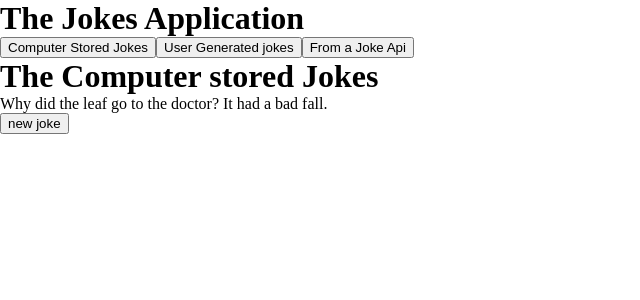
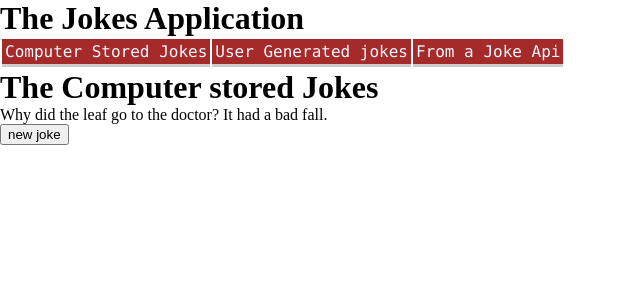
Before and after one commit to wshibero/joke-vue-application, a Vue app: page / in a window 1280 px wide. Shown: the top 300 px of the page, without its empty margins (0-640 px from the left). Built offline with nearby package versions, Linux system fonts and the light colour scheme.

Commit message:
overall css

```diff
--- a/src/App.vue
+++ b/src/App.vue
@@ -6,9 +6,25 @@
   <h1>The Jokes Application</h1>
   <div id='App'>
     <div>
-      <button @click="selectDiv('1')">Computer Stored Jokes</button>
-      <button @click="selectDiv('2')">User Generated jokes</button>
-      <button @click="selectDiv('3')">From a Joke Api</button>
+      <table>
+        <tr>
+          <td>
+            <a :class='btnmenu' @click="selectDiv('1')">
+              Computer Stored Jokes
+            </a>
+          </td>
+          <td>
+            <a :class='btnmenu' @click="selectDiv('2')">
+              User Generated jokes
+            </a>
+          </td>
+          <td>
+            <a :class='btnmenu' @click="selectDiv('3')">
+              From a Joke Api
+            </a>
+          </td>
+        </tr>
+      </table>
     </div>
     <div v-if="selectedDiv === '1'">
       <OfflineJokes />
--- a/src/assets/base.css
+++ b/src/assets/base.css
@@ -5,3 +5,28 @@
 input[type='text']{
   width: 80%
 }
+
+td, tr{
+  border: none;
+  border-bottom: 3px solid #ccc;
+}
+
+td{
+  padding: 3px;
+  background-color: brown;
+}
+
+td>a{
+  color: ghostwhite;
+  font-family: "Lucida Console", "Courier New", monospace;
+}
+
+td:hover{
+  background-color: hotpink;
+}
+
+td>a:hover{
+  color: blue;
+  text-decoration: underline;
+  font-style: italic;
+}
--- a/src/components/UserGeneratedJokes.vue
+++ b/src/components/UserGeneratedJokes.vue
@@ -1,9 +1,25 @@
 <template>
   <h1>User Generated Jokes</h1>
   <div>
-    <button @click="div1selected">Display a joke</button>
-    <button @click="showDiv(2)">Create New Joke</button>
-    <button @click="showDiv(3)">All Jokes</button>
+    <table>
+      <tr>
+        <td>
+          <a @click="div1selected">
+            Display a joke
+          </a>
+        </td>
+        <td>
+          <a @click="showDiv(2)">
+            Create New Joke
+          </a>
+        </td>
+        <td>
+          <a @click="showDiv(3)">
+            All Jokes
+          </a>
+        </td>
+      </tr>
+    </table>
 
     <div v-if="activeDiv === 2">
       <fieldset>
```
